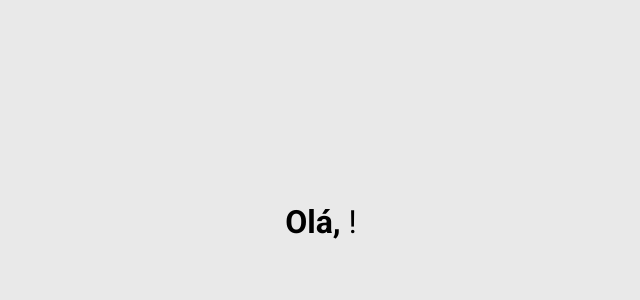
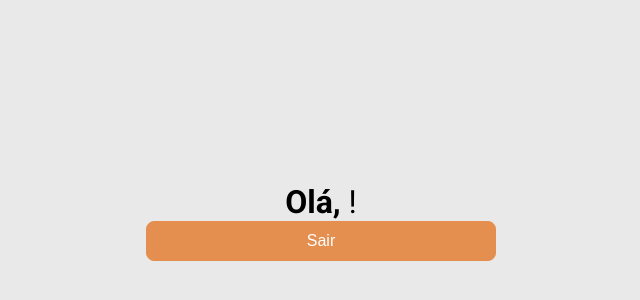
Before and after one commit to Brunoo-Lima/authentication-user, a React (Vite) app in the folder frontend/: page /user in a window 1280 px wide. Shown: the part 178-478 px from the top of the page, without its empty margins (319-959 px from the left). Built offline with nearby package versions, Linux system fonts and the light colour scheme.

Commit message:
feat: creation of user logout function

```diff
--- a/frontend/src/UserContext.tsx
+++ b/frontend/src/UserContext.tsx
@@ -14,6 +14,7 @@ interface UserContextType {
   setUserData: React.Dispatch<React.SetStateAction<UserData>>;
   createUser: () => Promise<void>;
   userLogin: (email: string, password: string) => Promise<void>;
+  userLogout: () => void;
 }
 
 interface UserContextComponent {
@@ -93,11 +94,25 @@ export const UserProvider: React.FC<UserContextComponent> = ({ children }) => {
     }
   }
 
+  function userLogout() {
+    setUserData({
+      name: '',
+      email: '',
+      password: '',
+    });
+
+    localStorage.removeItem('token');
+    localStorage.removeItem('user');
+
+    navigate('/');
+  }
+
   const contextValue: UserContextType = {
     userData,
     setUserData,
     createUser,
     userLogin,
+    userLogout,
   };
 
   return (
--- a/frontend/src/components/form/Button.tsx
+++ b/frontend/src/components/form/Button.tsx
@@ -7,9 +7,9 @@ interface ButtonComponent {
   type?: 'submit' | 'reset' | 'button';
 }
 
-const Button = ({ children, onClick, type }: ButtonComponent) => {
+const Button = ({ children, onClick, type, ...rest }: ButtonComponent) => {
   return (
-    <button className={styles.btn} type={type} onClick={onClick}>
+    <button className={styles.btn} type={type} onClick={onClick} {...rest}>
       {children}
     </button>
   );
--- a/frontend/src/components/screens/user/User.module.css
+++ b/frontend/src/components/screens/user/User.module.css
@@ -1,6 +1,7 @@
 .container {
   background: var(--tertiary-color);
   display: flex;
+  flex-direction: column;
   align-items: center;
   justify-content: center;
   min-height: 100vh;
--- a/frontend/src/components/screens/user/User.tsx
+++ b/frontend/src/components/screens/user/User.tsx
@@ -1,10 +1,11 @@
 import { useContext } from 'react';
 import { UserContext } from '../../../UserContext';
 import styles from './User.module.css';
+import Button from '../../form/Button';
 
 const User = () => {
   const context = useContext(UserContext);
-  const { userData } = context!;
+  const { userData, userLogout } = context!;
 
   return (
     <div className={styles.container}>
@@ -12,6 +13,8 @@ const User = () => {
         Olá,
         <span className={styles.user}> {userData.name}!</span>
       </h1>
+
+      <Button onClick={userLogout}>Sair</Button>
     </div>
   );
 };
```
